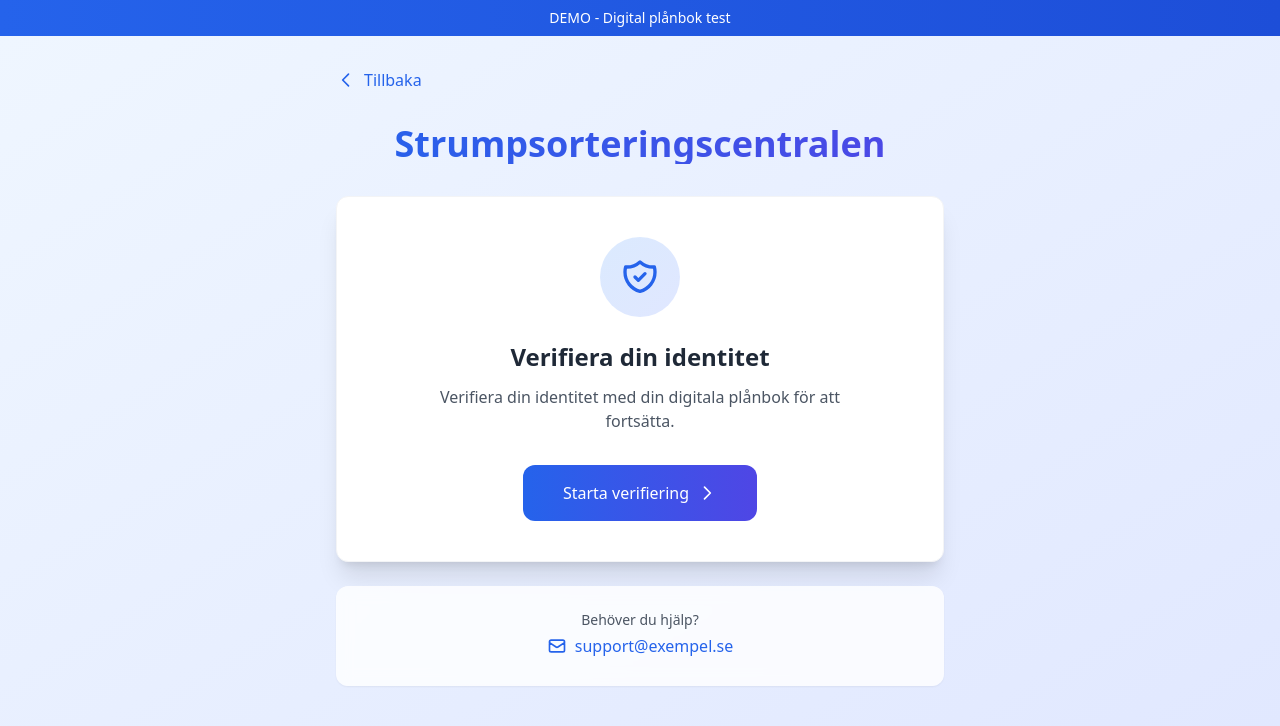
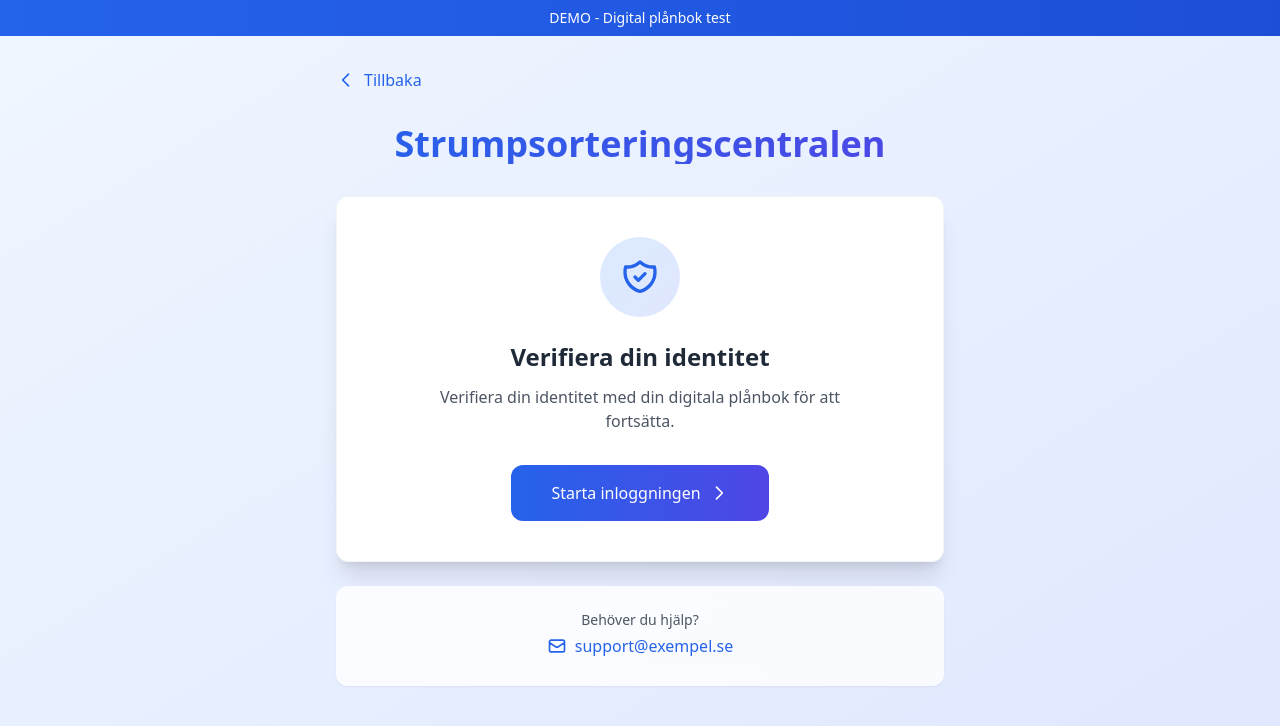
Before and after one commit to jhdigg/wallet-verifier-test-web, a Nuxt app: page /verify in a window 1280 px wide. Shown: the top 726 px of the page. Built offline with nearby package versions, Linux system fonts and the light colour scheme.

Commit message:
feat/logout (#15)
* fix: pin to stable versions

* feat: logout after verification

---------

Signed-off-by: Jahziah Wagner <extern.jahziah.wagner@digg.se>

```diff
--- a/pages/verify.vue
+++ b/pages/verify.vue
@@ -24,7 +24,7 @@
           <h2 class="text-2xl font-semibold text-gray-800 mb-3">Verifiera din identitet</h2>
           <p class="text-gray-600 mb-8 max-w-md mx-auto">Verifiera din identitet med din digitala plånbok för att fortsätta.</p>
           <button @click="startVerification" class="group relative inline-flex items-center justify-center px-10 py-4 bg-gradient-to-r from-blue-600 to-indigo-600 text-white font-medium rounded-xl hover:shadow-2xl transform hover:-translate-y-0.5 transition-all duration-200">
-            <span class="relative">Starta verifiering</span>
+            <span class="relative">Starta inloggningen</span>
             <svg class="w-5 h-5 ml-2 group-hover:translate-x-1 transition-transform" fill="none" stroke="currentColor" viewBox="0 0 24 24">
               <path stroke-linecap="round" stroke-linejoin="round" stroke-width="2" d="M9 5l7 7-7 7"></path>
             </svg>
@@ -79,7 +79,7 @@
                 </svg>
               </div>
             </div>
-            <h3 class="text-2xl font-bold text-gray-800 mt-6 mb-2">Verifiering lyckades!</h3>
+            <h3 class="text-2xl font-bold text-gray-800 mt-6 mb-2">Inloggningen lyckades!</h3>
             <p class="text-gray-600">Din identitet har verifierats framgångsrikt</p>
           </div>
           <div v-if="credentials" class="bg-gradient-to-r from-gray-50 to-gray-100 rounded-xl p-8 mb-8">
@@ -107,7 +107,7 @@
               Verifiera igen
             </button>
             <NuxtLink to="/" class="inline-flex items-center px-6 py-3 bg-gradient-to-r from-blue-600 to-indigo-600 text-white rounded-xl hover:shadow-lg transform hover:-translate-y-0.5 transition-all duration-200">
-              Till startsidan
+              Logga ut
               <svg class="w-5 h-5 ml-2" fill="none" stroke="currentColor" viewBox="0 0 24 24">
                 <path stroke-linecap="round" stroke-linejoin="round" stroke-width="2" d="M13 7l5 5m0 0l-5 5m5-5H6"></path>
               </svg>
@@ -124,7 +124,7 @@
           <h3 class="text-xl font-semibold text-gray-800 mb-3">Något gick fel</h3>
           <div class="bg-red-50 border border-red-200 rounded-xl p-6 mb-8 max-w-md mx-auto">
             <p class="text-red-800">
-              {{ error || 'Verifieringen kunde inte slutföras. Försök igen.' }}
+              {{ error || 'Inloggningen kunde inte slutföras. Försök igen.' }}
             </p>
           </div>
           <button @click="reset" class="inline-flex items-center px-8 py-3 bg-gradient-to-r from-red-500 to-red-600 text-white rounded-xl hover:shadow-lg transform hover:-translate-y-0.5 transition-all duration-200">
```
Also changed, not shown: 1 other file (tests, documents, lock files or other folders).
